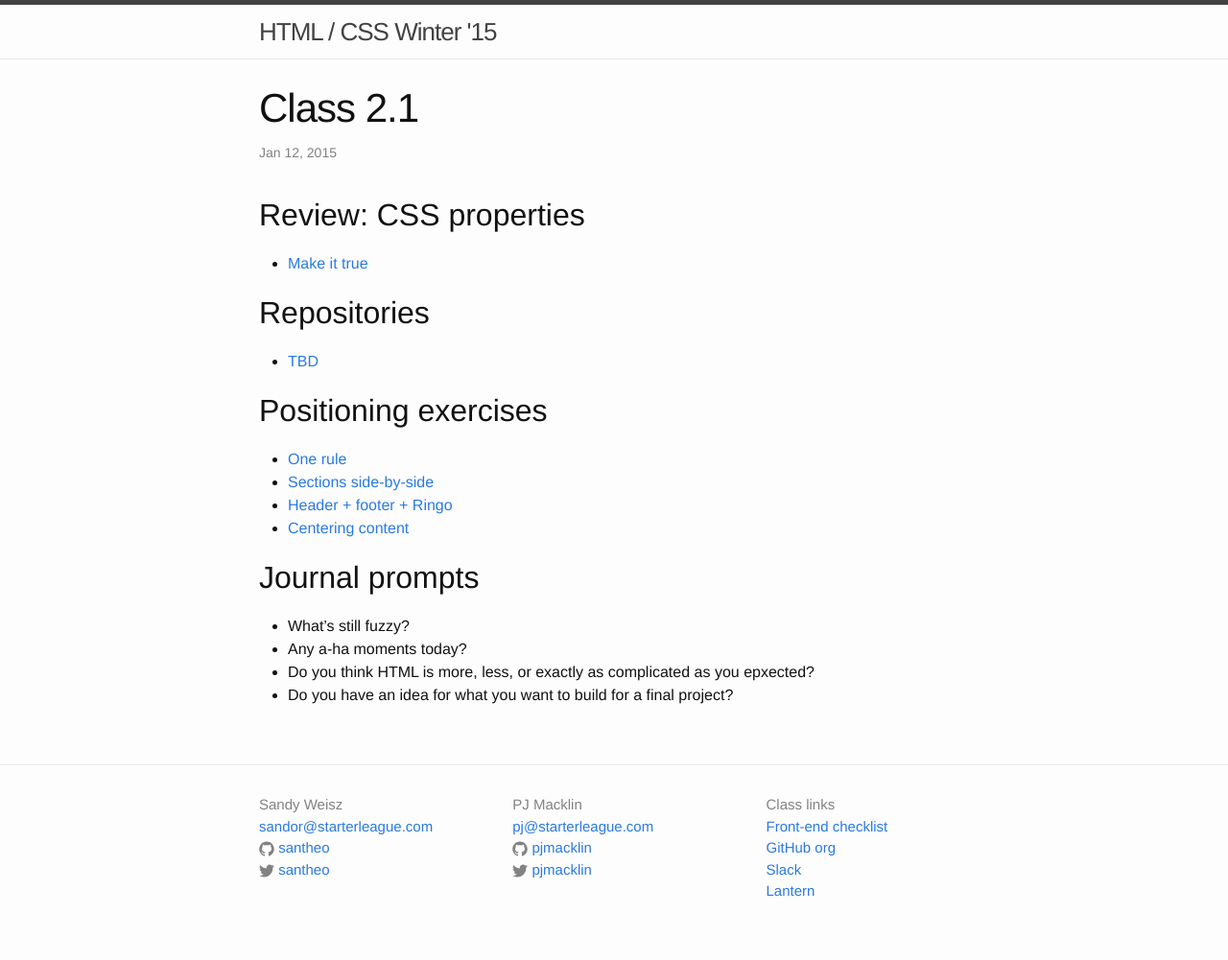
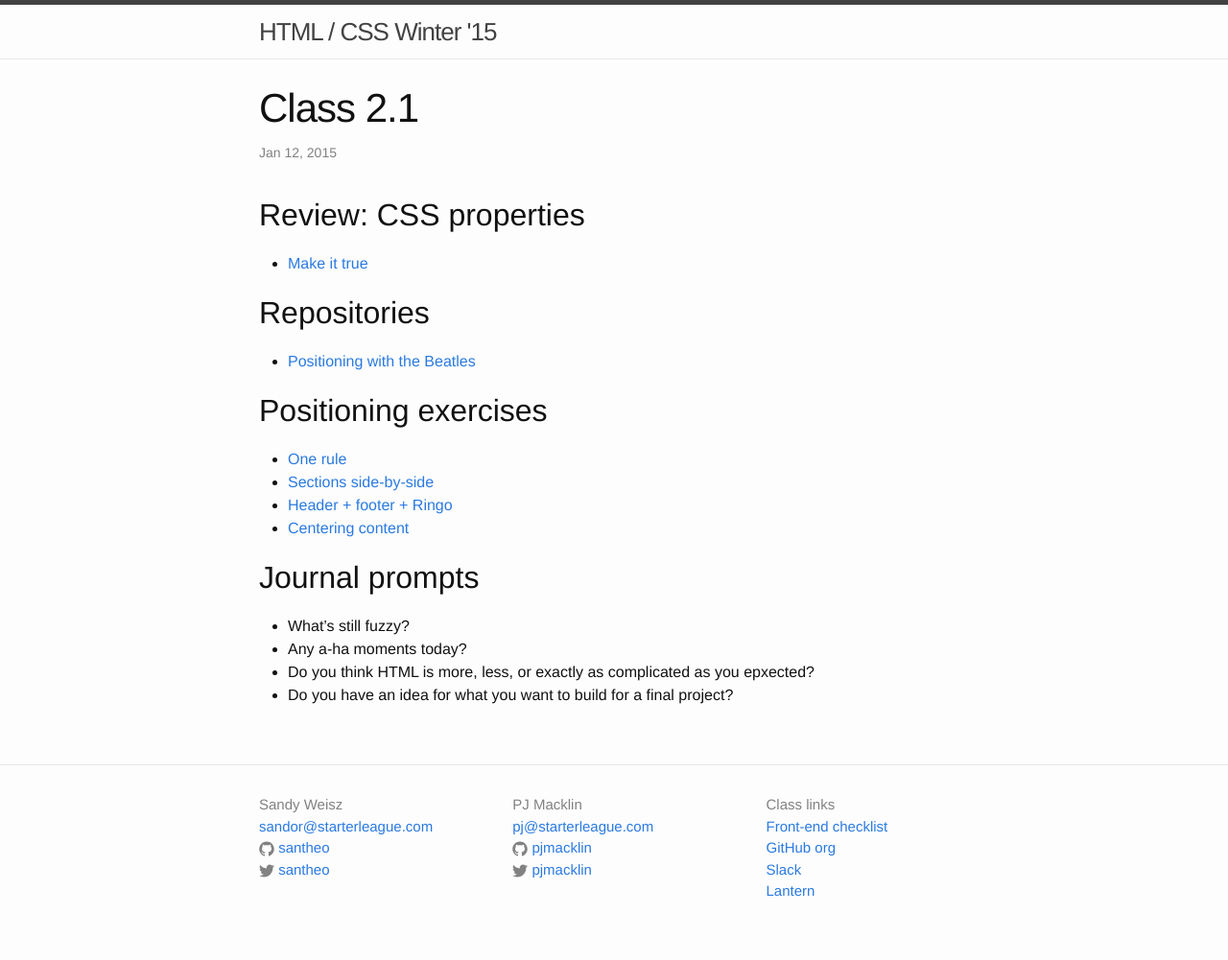
Before and after one commit to tsl-html-css/tsl-html-css.github.io, a Jekyll site: the page built from _posts/2015-01-12-2.1.md, in a window 1280 px wide. Shown: the whole page at 96% size. Built offline with Jekyll 4.4.1, drawn with Linux system fonts in a browser that asks for light colours.

Commit message:
Adding the Beatles repo to the 2.1 class list.

```diff
--- a/_posts/2015-01-12-2.1.md
+++ b/_posts/2015-01-12-2.1.md
@@ -11,7 +11,7 @@ categories: class
 
 ## Repositories
 
-* [TBD](tbd)
+* [Positioning with the Beatles](https://github.com/tsl-html-css/beatles)
 
 ## Positioning exercises
 
```
